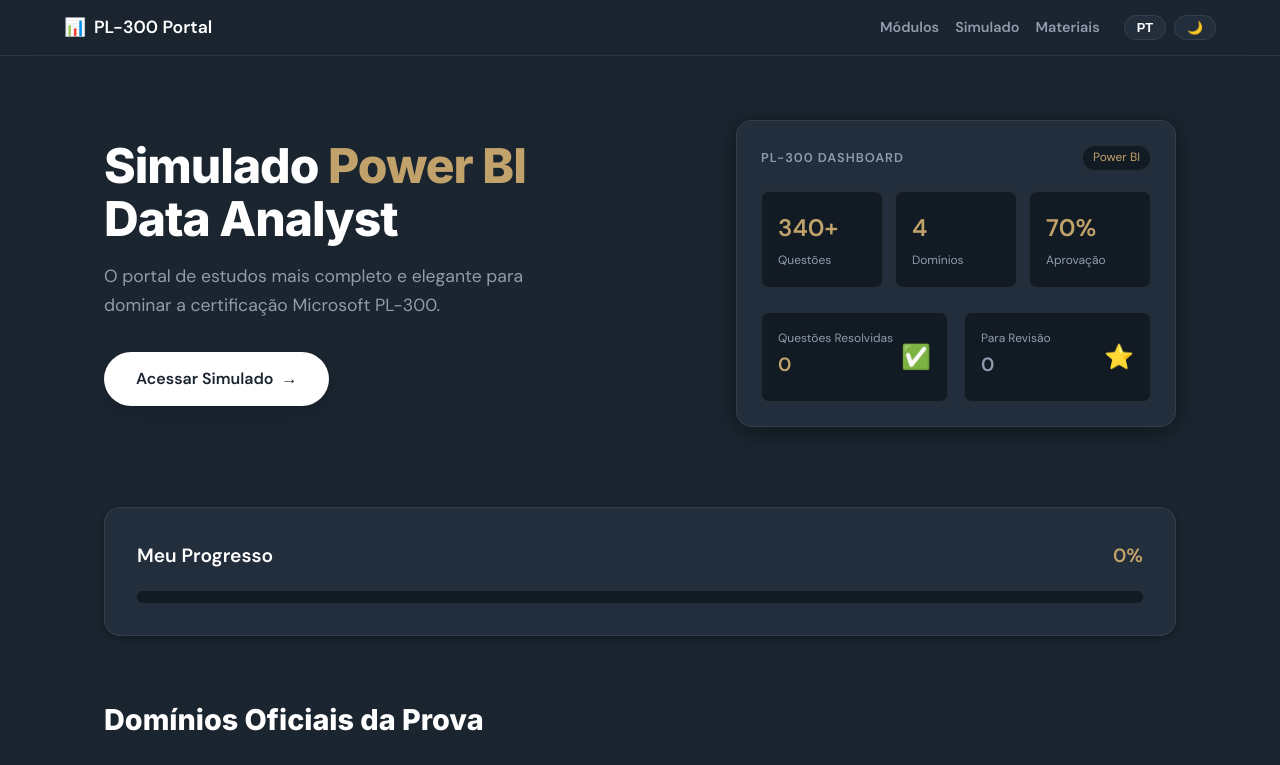
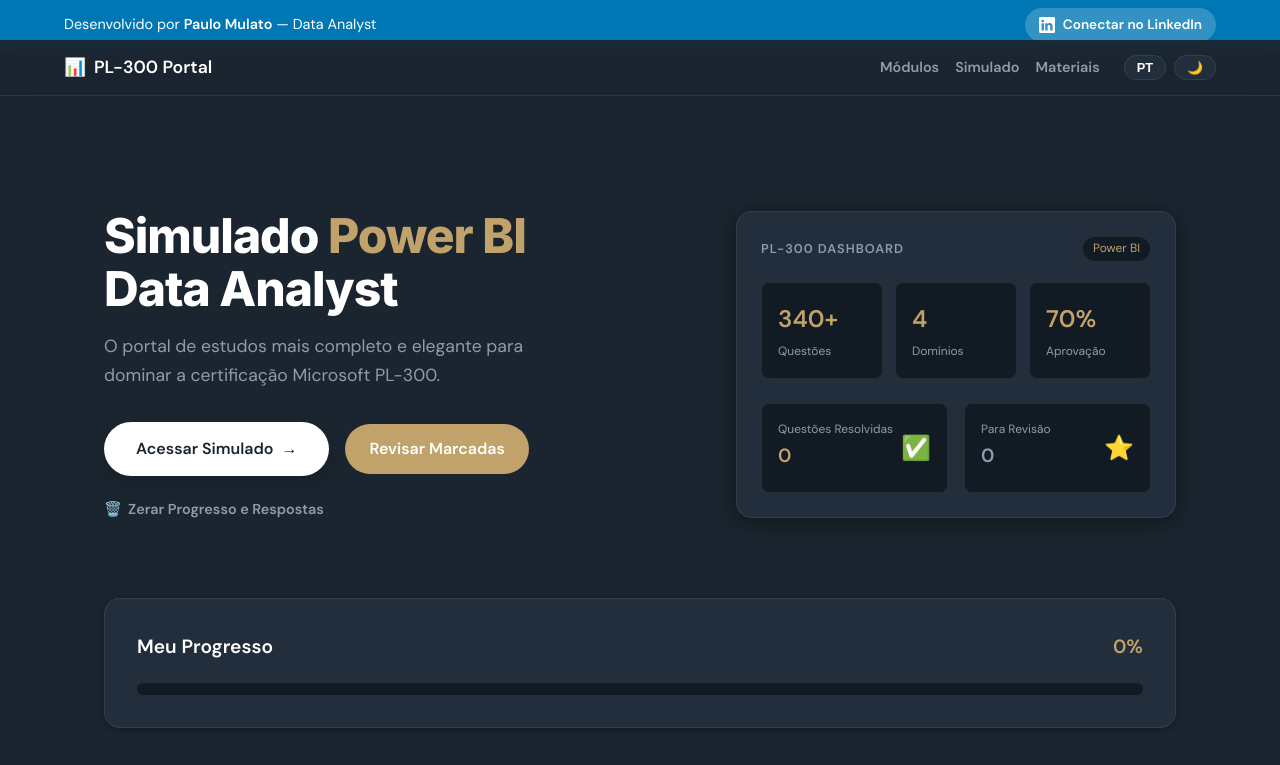
Before and after one commit to paulomulato-ux/pl300, a website: page index.html in a window 1280 px wide. Shown: the top 765 px of the page. Drawn offline with Linux system fonts and the light colour scheme.

Commit message:
feat: adicionar CTA e botoes de atalho na pagina inicial

```diff
--- a/index.html
+++ b/index.html
@@ -199,6 +199,63 @@
     </style>
 </head>
 <body>
+    <!-- TOP CTA BANNER -->
+    <div class="top-cta-banner">
+        <div class="cta-banner-content">
+            <span class="cta-banner-text">
+                <span data-i18n="cta_dev">Desenvolvido por</span> <strong>Paulo Mulato</strong> — Data Analyst
+            </span>
+            <a href="https://www.linkedin.com/in/paulomulato/" target="_blank" class="btn-linkedin">
+                <svg xmlns="http://www.w3.org/2000/svg" width="16" height="16" fill="currentColor" viewBox="0 0 16 16">
+                    <path d="M0 1.146C0 .513.526 0 1.175 0h13.65C15.474 0 16 .513 16 1.146v13.708c0 .633-.526 1.146-1.175 1.146H1.175C.526 16 0 15.487 0 14.854V1.146zm4.943 12.248V6.169H2.542v7.225h2.401zm-1.2-8.212c.837 0 1.358-.554 1.358-1.248-.015-.709-.52-1.248-1.342-1.248-.822 0-1.359.54-1.359 1.248 0 .694.521 1.248 1.327 1.248h.016zm4.908 8.212V9.359c0-.216.016-.432.08-.586.173-.431.568-.878 1.232-.878.869 0 1.216.662 1.216 1.634v3.865h2.401V9.25c0-2.22-1.184-3.252-2.764-3.252-1.274 0-1.845.7-2.165 1.193v.025h-.016a5.54 5.54 0 0 1 .016-.025V6.169h-2.4c.03.678 0 7.225 0 7.225h2.4z"/>
+                </svg>
+                <span data-i18n="cta_connect">Conectar no LinkedIn</span>
+            </a>
+        </div>
+    </div>
+    <style>
+        .top-cta-banner {
+            background: #0077b5;
+            color: #fff;
+            padding: 8px 5%;
+            font-size: 0.9rem;
+            display: flex;
+            justify-content: center;
+        }
+        .cta-banner-content {
+            display: flex;
+            align-items: center;
+            gap: 24px;
+            max-width: 1200px;
+            width: 100%;
+            justify-content: space-between;
+        }
+        .btn-linkedin {
+            display: flex;
+            align-items: center;
+            gap: 8px;
+            background: rgba(255, 255, 255, 0.2);
+            color: #fff;
+            padding: 6px 14px;
+            border-radius: 100px;
+            font-weight: 600;
+            transition: var(--ease);
+            font-size: 0.85rem;
+        }
+        .btn-linkedin:hover {
+            background: rgba(255, 255, 255, 0.3);
+            color: #fff;
+            opacity: 1;
+            transform: translateY(-1px);
+        }
+        .site-header { top: 40px; } /* Adjust because of banner */
+        .main-container { padding-top: 120px; }
+        @media(max-width:700px) {
+            .cta-banner-content { flex-direction: column; gap: 8px; text-align: center; }
+            .site-header { top: 70px; }
+            .main-container { padding-top: 150px; }
+        }
+    </style>
 
     <!-- HEADER -->
     <header class="site-header">
@@ -229,9 +286,19 @@
             <div class="hero-text">
                 <h1 data-i18n="hero_title">Simulado <span>Power BI</span><br>Data Analyst</h1>
                 <p data-i18n="hero_subtitle">O portal de estudos mais completo e elegante para dominar a certificação Microsoft PL-300.</p>
-                <a href="simulado/simulado.html" class="btn-primary">
-                    <span data-i18n="btn_start">Acessar Simulado</span> →
-                </a>
+
+                <div style="display:flex; flex-wrap:wrap; gap:16px; align-items:center; margin-bottom: 24px;">
+                    <a href="simulado/simulado.html" class="btn-primary">
+                        <span data-i18n="btn_start">Acessar Simulado</span> →
+                    </a>
+                    <a href="simulado/simulado.html?mode=revisao" class="btn-primary" style="background:var(--accent); color:#fff; box-shadow:none; padding:12px 24px;">
+                        <span data-i18n="btn_review">⭐ Revisar Marcadas</span>
+                    </a>
+                </div>
+
+                <button onclick="resetGlobalProgressFromHome()" style="background:none; border:none; color:var(--text-sub); font-family:inherit; font-size:0.9rem; font-weight:600; cursor:pointer; display:flex; align-items:center; gap:6px; transition:var(--ease);">
+                    🗑️ <span data-i18n="btn_reset">Zerar Progresso e Respostas</span>
+                </button>
             </div>
 
             <div class="hero-visual">
@@ -485,7 +552,11 @@
             mat1: { pt: "Labs Oficiais", en: "Official Labs" },
             mat2: { pt: "Links Úteis", en: "Useful Links" },
             mat3: { pt: "Questões PDF", en: "PDF Questions" },
-            mat4: { pt: "README", en: "README" }
+            mat4: { pt: "README", en: "README" },
+            cta_dev: { pt: "Desenvolvido por", en: "Developed by" },
+            cta_connect: { pt: "Conectar no LinkedIn", en: "Connect on LinkedIn" },
+            btn_review: { pt: "Revisar Marcadas", en: "Review Marked" },
+            btn_reset: { pt: "Zerar Progresso e Respostas", en: "Reset Progress & Answers" }
         };
 
         function updateLocalTranslations() {
@@ -559,6 +630,22 @@
             } catch(e) {}
         }
 
+        function resetGlobalProgressFromHome() {
+            const lang = localStorage.getItem('pl300_lang') || 'pt';
+            const msg = lang === 'pt'
+                ? "Tem certeza que deseja zerar TODAS as marcações, histórico de respondidas e sessões ativas?"
+                : "Are you sure you want to reset ALL markings, answered history and active sessions?";
+            if (confirm(msg)) {
+                localStorage.removeItem('pl300_answered');
+                localStorage.removeItem('pl300_global_marked');
+                localStorage.removeItem('pl300_active_session');
+                localStorage.removeItem('pl300_history');
+                localStorage.removeItem('pl300_sim_stats');
+                alert(lang === 'pt' ? "Progresso zerado com sucesso!" : "Progress reset successfully!");
+                renderStats();
+            }
+        }
+
         document.addEventListener('DOMContentLoaded', () => {
             if(typeof updateTheme === 'function') updateTheme();
             if(typeof applyTranslations === 'function') applyTranslations();
```
Also changed, not shown: simulado/simulado.js.
